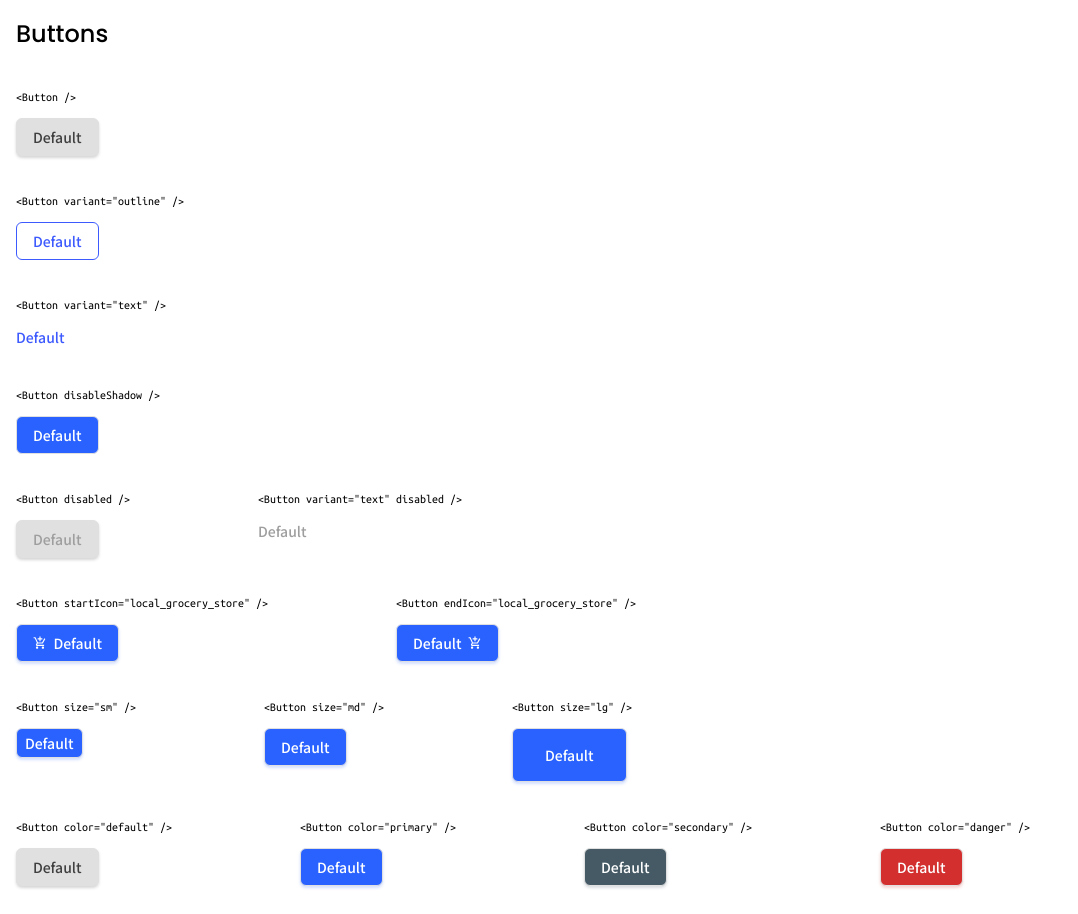
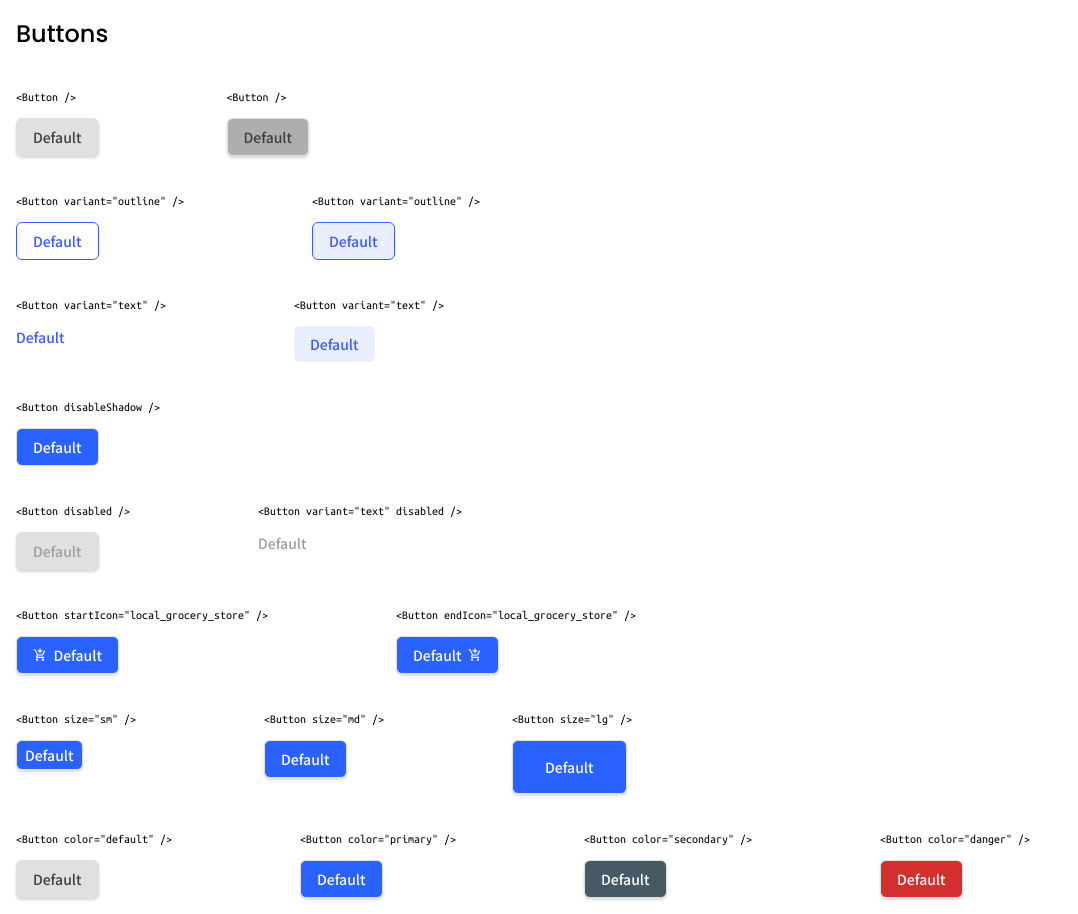
Before and after one commit to khwilo/dev-design-system, a Next.js app: page / in a window 1280 px wide. Shown: the whole page, without its empty margins (0-1078 px from the left). Built offline with nearby package versions, Linux system fonts and the light colour scheme.

Commit message:
Add style for demo purpose

```diff
--- a/components/Button/Button.module.css
+++ b/components/Button/Button.module.css
@@ -11,6 +11,7 @@
   transition: all 600ms ease-in-out;
 }
 
+.defaultHoverFocus,
 .Button:hover,
 .Button:focus {
   background: #aeaeae;
@@ -83,6 +84,7 @@
   border: 1px solid #3d5afe;
 }
 
+.primaryOutlineHoverFocus,
 .Button___outlineBlue:hover,
 .Button___outlineBlue:focus {
   background: rgba(41, 98, 255, 0.1);
@@ -106,6 +108,11 @@
   color: #3d5afe;
 }
 
+.primaryTextHoverFocus {
+  padding: 0.5rem 1rem;
+}
+
+.primaryTextHoverFocus,
 .Button___textBlue:hover,
 .Button___textBlue:focus {
   background: rgba(41, 98, 255, 0.1);
--- a/components/Button/index.js
+++ b/components/Button/index.js
@@ -1,5 +1,6 @@
+import cn from 'classnames';
+
 import styles from './Button.module.css';
-import cn from 'classnames';
 
 const Button = ({
   title,
@@ -10,6 +11,7 @@ const Button = ({
   color,
   disabledShadow = false,
   disabled = false,
+  ...rest
 }) => {
   const computedClassNames = cn(styles.Button, {
     [styles.Button___primary]: color === 'primary',
@@ -24,6 +26,9 @@ const Button = ({
     [styles.Button___textBlue]: variant === 'text' && color === 'primary',
     [styles.Button___disabledShadow]: disabledShadow,
     [styles.Button___disabled]: disabled,
+    [styles.defaultHoverFocus]: rest.defaultHoverFocus, // For demo purpose only
+    [styles.primaryOutlineHoverFocus]: rest.primaryOutlineHoverFocus, // For demo purpose only
+    [styles.primaryTextHoverFocus]: rest.primaryTextHoverFocus, // For demo purpose only
   });
 
   return (
--- a/pages/index.js
+++ b/pages/index.js
@@ -17,6 +17,10 @@ export default function Home() {
             <h3 className='btn-label'>{`<Button />`}</h3>
             <Button title='Default' />
           </div>
+          <div>
+            <h3 className='btn-label'>{`<Button />`}</h3>
+            <Button title='Default' defaultHoverFocus />
+          </div>
         </div>
 
         <div className='section__btn flex'>
@@ -24,12 +28,30 @@ export default function Home() {
             <h3 className='btn-label'>{`<Button variant="outline" />`}</h3>
             <Button title='Default' color='primary' variant='outline' />
           </div>
+          <div>
+            <h3 className='btn-label'>{`<Button variant="outline" />`}</h3>
+            <Button
+              title='Default'
+              color='primary'
+              variant='outline'
+              primaryOutlineHoverFocus
+            />
+          </div>
         </div>
 
         <div className='section__btn flex'>
           <div>
             <h3 className='btn-label'>{`<Button variant="text" />`}</h3>
             <Button title='Default' color='primary' variant='text' />
+          </div>
+          <div>
+            <h3 className='btn-label'>{`<Button variant="text" />`}</h3>
+            <Button
+              title='Default'
+              color='primary'
+              variant='text'
+              primaryTextHoverFocus
+            />
           </div>
         </div>
 
```
